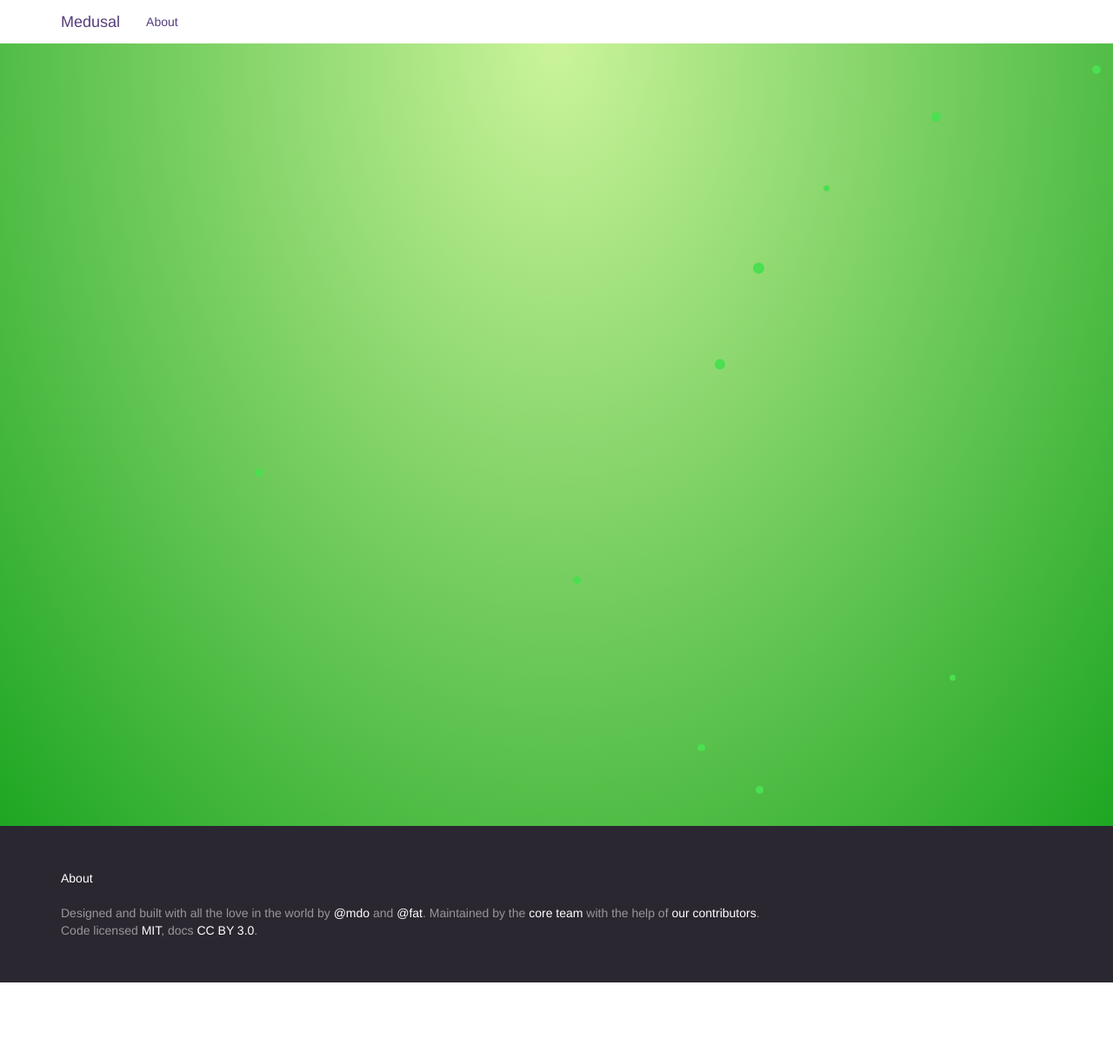
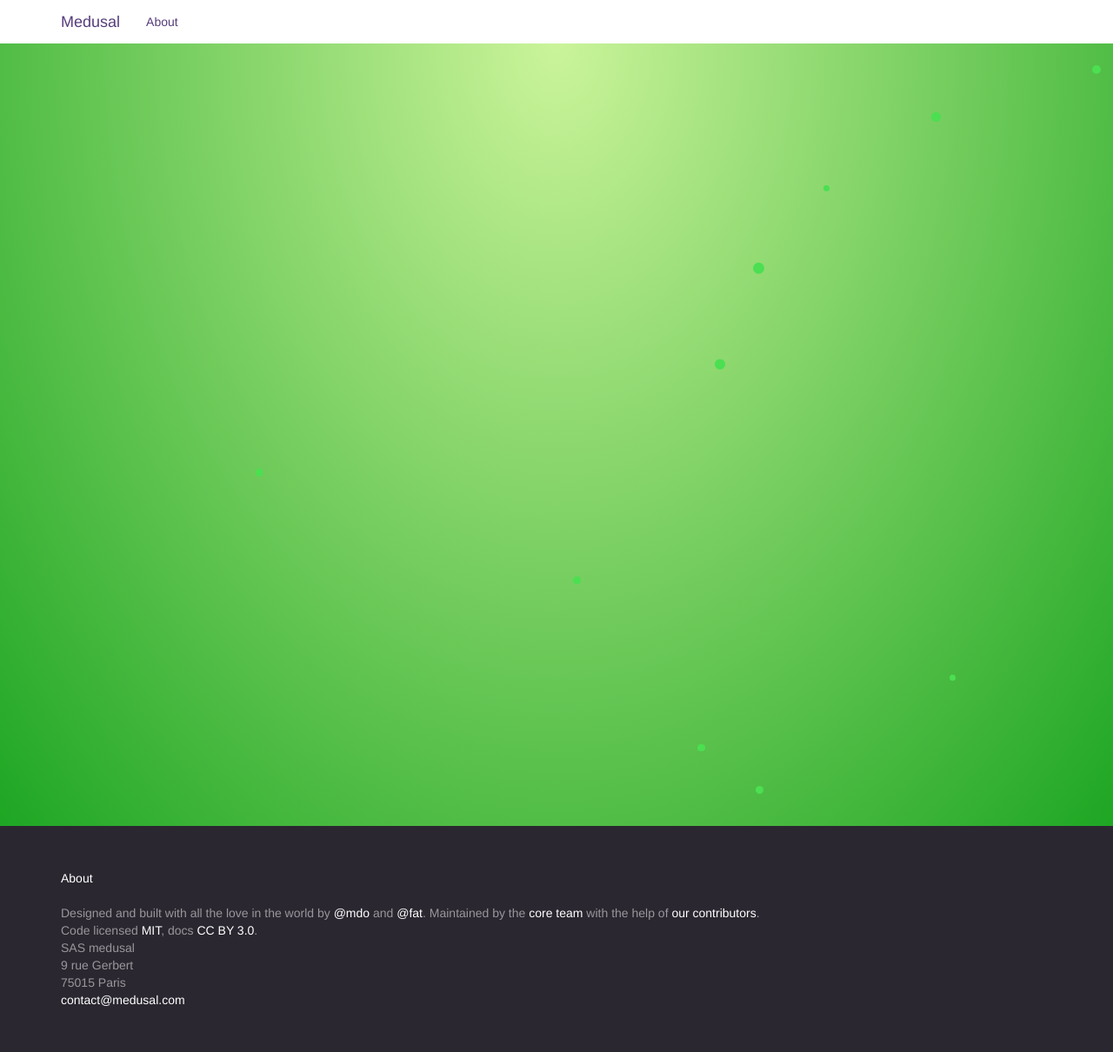
Before and after one commit to medusal/medusal.github.io, a Jekyll site: the page built from index.html, in a window 1280 px wide. Shown: the whole page at 87% size. Built offline with Jekyll 4.4.1, drawn with Linux system fonts in a browser that asks for light colours; before the commit the page ends 1130 px from its top, so only the background shows below that.

Commit message:
Update footer.html

```diff
--- a/_includes/footer.html
+++ b/_includes/footer.html
@@ -5,5 +5,9 @@
     </ul>
     <p>Designed and built with all the love in the world by <a href="https://twitter.com/mdo" target="_blank">@mdo</a> and <a href="https://twitter.com/fat" target="_blank">@fat</a>. Maintained by the <a href="https://github.com/orgs/twbs/people">core team</a> with the help of <a href="https://github.com/twbs/bootstrap/graphs/contributors">our contributors</a>.</p>
     <p>Code licensed <a rel="license" href="https://github.com/twbs/bootstrap/blob/master/LICENSE" target="_blank">MIT</a>, docs <a rel="license" href="https://creativecommons.org/licenses/by/3.0/" target="_blank">CC BY 3.0</a>.</p>
+    <p>SAS medusal</p>
+    <p>9 rue Gerbert</p>
+    <p>75015 Paris</p>
+    <p><a mailto:contact@medusal.com>contact@medusal.com</a></p>
   </div>
 </footer>
```
